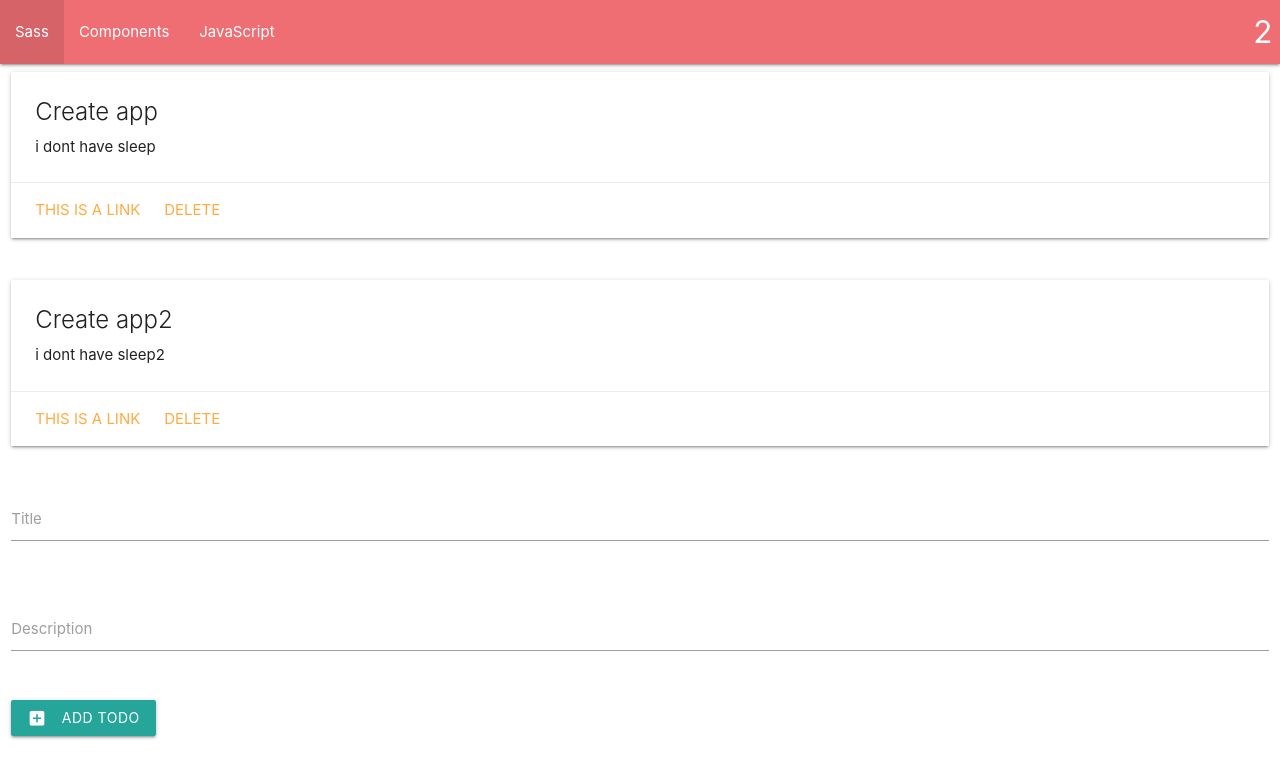
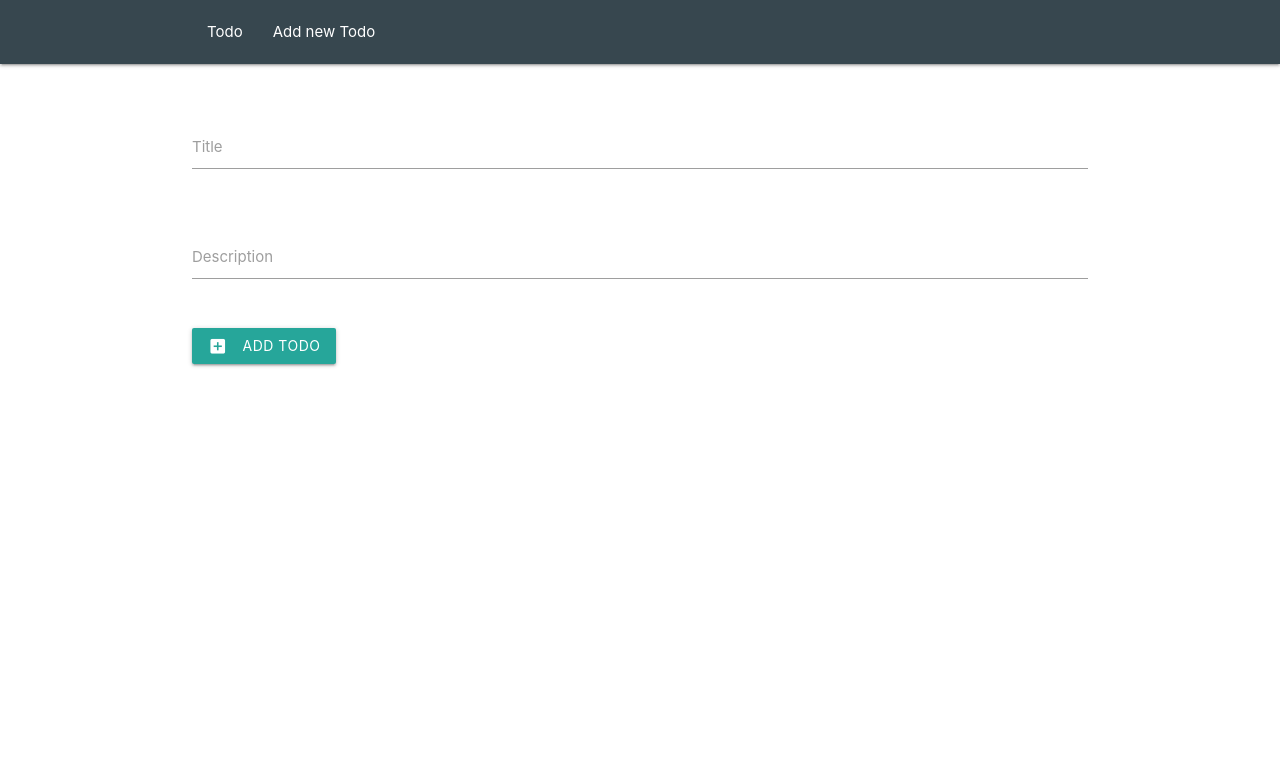
Before and after one commit to mtytos/Hooks-Todo-App, a React (Create React App) app: page /addtodo in a window 1280 px wide. Shown: the top 778 px of the page. Built offline with nearby package versions, Linux system fonts and the light colour scheme.

Commit message:
before reducer

```diff
--- a/package.json
+++ b/package.json
@@ -31,5 +31,8 @@
       "last 1 firefox version",
       "last 1 safari version"
     ]
+  },
+  "devDependencies": {
+    "react-router-dom": "^5.2.0"
   }
 }
--- a/src/App.js
+++ b/src/App.js
@@ -1,17 +1,23 @@
 import React from 'react';
 import TodoContextProvider from "./contexts/TodoContext";
+import {BrowserRouter, Route, Switch} from "react-router-dom";
 import Navbar from "./components/Navbar";
-import TodoList from "./components/TodoList";
-import NewTodo from "./components/TodoForm";
+import TodoPage from "./layouts/TodoPage";
+import AddTodoPage from "./layouts/AddTodoPage";
+
 
 const App = () => {
     return (
         <div className="App">
-            <TodoContextProvider>
-                <Navbar />
-                <TodoList />
-                <NewTodo />
-            </TodoContextProvider>
+            <BrowserRouter>
+                <TodoContextProvider>
+                    <Navbar/>
+                    <Switch>
+                        <Route exact path='/' component={TodoPage}/>
+                        <Route exact path='/addtodo' component={AddTodoPage}/>
+                    </Switch>
+                </TodoContextProvider>
+            </BrowserRouter>
         </div>
     );
 }
--- a/src/components/Navbar.js
+++ b/src/components/Navbar.js
@@ -1,17 +1,24 @@
 import React, { useContext } from "react";
 import { TodoContext } from "../contexts/TodoContext";
+import {Link} from "react-router-dom";
 
 const Navbar = () => {
     const { todos } = useContext(TodoContext);
 
     return (
-        <nav>
-            <div className="nav-wrapper">
-                <a href="#" className="brand-logo right">{ todos.length}</a>
-                <ul id="nav-mobile" className="left hide-on-med-and-down">
-                    <li><a href="#">Sass</a></li>
-                    <li><a href="#">Components</a></li>
-                    <li><a href="#">JavaScript</a></li>
+        <nav className="nav-wraper blue-grey darken-3">
+            <div className="container">
+                <ul className="hide-on-small-only">
+                    <li><Link to={'/'}>Todo</Link></li>
+                    <li><Link to={'/addtodo'}>Add new Todo</Link></li>
+                </ul>
+                <ul className="hide-on-med-and-up">
+                    <li><Link to={'/'}>
+                        <i className="material-icons">today</i>
+                    </Link></li>
+                    <li><Link to={'/addtodo'}>
+                        <i className="material-icons">add_to_queue</i>
+                    </Link></li>
                 </ul>
             </div>
         </nav>
--- a/src/components/TodoForm.js
+++ b/src/components/TodoForm.js
@@ -1,21 +1,25 @@
-import React, { useContext, useState } from "react";
-import { TodoContext } from "../contexts/TodoContext";
+import React, {useContext, useState} from "react";
+import {TodoContext} from "../contexts/TodoContext";
+import Redirect from "react-router-dom/es/Redirect";
 
 const NewTodo = () => {
-    const { addTodo } = useContext(TodoContext);
-    const [ title, setTitle ] = useState('');
-    const [ text, setText ] = useState('');
+    const {addTodo} = useContext(TodoContext);
+    const [title, setTitle] = useState('');
+    const [text, setText] = useState('');
+    const [toHome, setToHome] = useState(false);
     const add = (e) => {
         e.preventDefault();
         if (title !== '') {
             addTodo(title, text);
             setTitle('');
             setText('');
+            setToHome(true);
         }
     }
 
     return (
-        <div className="row">
+        <div className="container left-align">
+            <br/><br/>
             <form className="col s12">
                 <div className="row">
                     <div className="input-field col s12">
@@ -33,6 +37,7 @@ const NewTodo = () => {
                 </div>
                 <a className="waves-effect waves-light btn" onClick={add}><i className="material-icons left">add_box</i>Add Todo</a>
             </form>
+            { toHome ? <Redirect to="/" /> : null }
         </div>
     )
 }
--- a/src/components/TodoList.js
+++ b/src/components/TodoList.js
@@ -1,13 +1,14 @@
-import React, { useContext } from "react";
-import { TodoContext } from "../contexts/TodoContext";
+import React, {useContext} from "react";
+import {TodoContext} from "../contexts/TodoContext";
 
 const TodoList = () => {
-    const { todos } = useContext(TodoContext);
-    const { removeTodo } = useContext(TodoContext);
+    const {todos} = useContext(TodoContext);
+    const {removeTodo} = useContext(TodoContext);
 
     return todos.length ? (
         todos.map(todo => {
             return (
+                <div className="container left-align">
                     <div className="row" key={todo.id}>
                         <div className="col s12 m12">
                             <div className="card">
@@ -16,8 +17,8 @@ const TodoList = () => {
                                     <p>{todo.text}</p>
                                 </div>
                                 <div className="card-action">
-                                <a href="#">This is a link</a>
                                     <a href="#" onClick={() => removeTodo(todo.id)}>DELETE</a>
+                                </div>
                             </div>
                         </div>
                     </div>
@@ -25,6 +26,7 @@ const TodoList = () => {
             )
         })
     ) : (
+        <div className="container left-align">
             <div className="row">
                 <div className="col s12 m12">
                     <div className="card">
@@ -33,9 +35,6 @@ const TodoList = () => {
                             <p>I am a very simple card. I am good at containing small bits of information.
                                 I am convenient because I require little markup to use effectively.</p>
                         </div>
-                    <div className="card-action">
-                        <a href="#">This is a link</a>
-                        <a href="#" >DELETE</a>
                     </div>
                 </div>
             </div>
--- /dev/null
+++ b/src/layouts/AddTodoPage.jsx
@@ -0,0 +1,10 @@
+import React from "react";
+import NewTodo from "../components/TodoForm";
+
+const AddTodoPage = () => {
+    return (
+        <NewTodo />
+    );
+}
+
+export default AddTodoPage;
--- /dev/null
+++ b/src/layouts/TodoPage.jsx
@@ -0,0 +1,10 @@
+import React from "react";
+import TodoList from "../components/TodoList";
+
+const TodoPage = () => {
+    return (
+        <TodoList />
+    );
+}
+
+export default TodoPage;
```
Also changed, not shown: 1 other file (tests, documents, lock files or other folders). Lines whose indentation alone changed are shown as unchanged.
